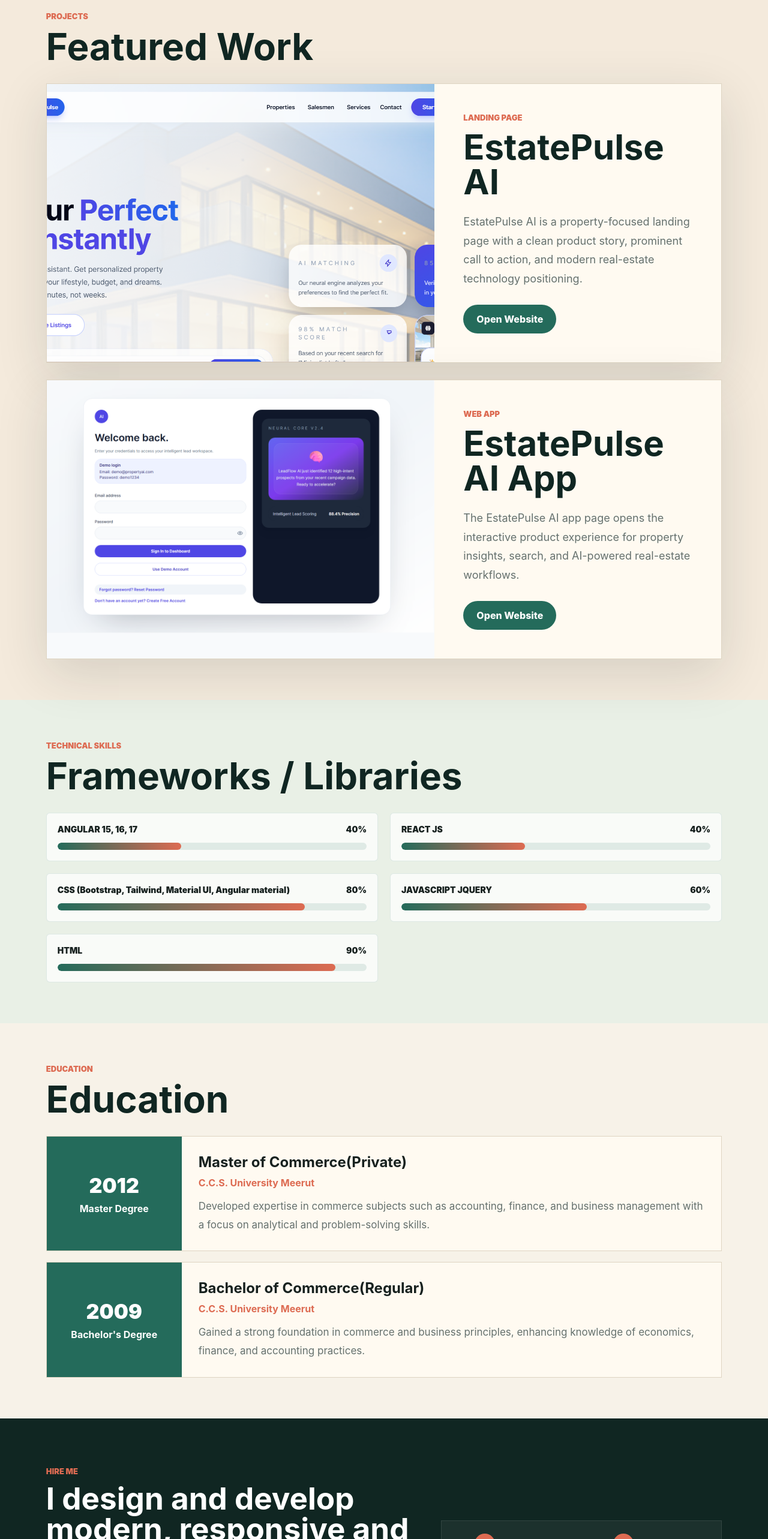
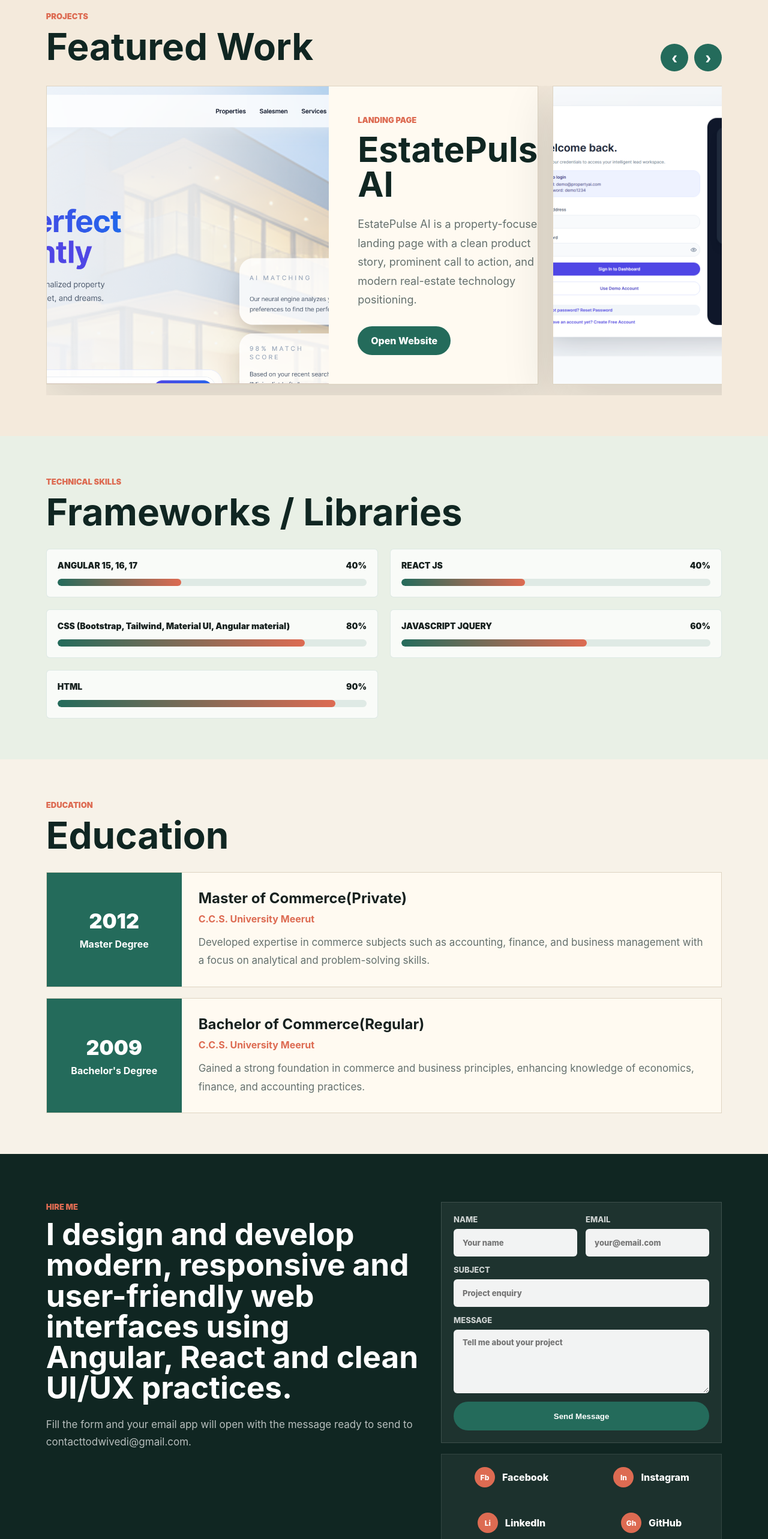
Before and after one commit to amitdevd/my-portfolio, a React (Create React App) app: page / in a window 1280 px wide. Shown: the part 3600-6166 px from the top of the page at 60% size. Built offline with nearby package versions, Linux system fonts and the light colour scheme.

Commit message:
Add project carousel and contact form

```diff
--- a/src/App.css
+++ b/src/App.css
@@ -450,7 +450,7 @@ a {
 }
 
 .contact {
-  align-items: center;
+  align-items: start;
   background: var(--deep);
   color: white;
   display: grid;
@@ -464,10 +464,72 @@ a {
   font-size: clamp(30px, 4vw, 54px);
 }
 
+.contact-copy {
+  color: rgba(255, 255, 255, 0.7);
+  font-size: 17px;
+  line-height: 1.7;
+  margin: 22px 0 0;
+  max-width: 620px;
+}
+
+.contact-panel {
+  display: grid;
+  gap: 18px;
+}
+
 .contact-links {
   border: 1px solid rgba(255, 255, 255, 0.14);
   display: grid;
   grid-template-columns: repeat(2, 1fr);
+}
+
+.contact-form {
+  background: rgba(255, 255, 255, 0.06);
+  border: 1px solid rgba(255, 255, 255, 0.14);
+  display: grid;
+  gap: 14px;
+  padding: 20px;
+}
+
+.form-row {
+  display: grid;
+  gap: 14px;
+  grid-template-columns: repeat(2, minmax(0, 1fr));
+}
+
+.contact-form label {
+  color: rgba(255, 255, 255, 0.78);
+  display: grid;
+  font-size: 13px;
+  font-weight: 800;
+  gap: 8px;
+  text-transform: uppercase;
+}
+
+.contact-form input,
+.contact-form textarea {
+  background: rgba(255, 255, 255, 0.94);
+  border: 1px solid transparent;
+  border-radius: 6px;
+  color: var(--deep);
+  font: inherit;
+  min-height: 46px;
+  outline: none;
+  padding: 12px 14px;
+  resize: vertical;
+  width: 100%;
+}
+
+.contact-form input:focus,
+.contact-form textarea:focus {
+  border-color: var(--coral);
+  box-shadow: 0 0 0 3px rgba(221, 107, 82, 0.22);
+}
+
+.contact-form .button {
+  border: 0;
+  cursor: pointer;
+  justify-content: center;
 }
 
 .blog-hero {
@@ -496,9 +558,47 @@ a {
   background: #f4eadc;
 }
 
-.project-stack {
+.project-carousel-wrap {
+  position: relative;
+}
+
+.carousel-controls {
+  display: flex;
+  gap: 10px;
+  justify-content: flex-end;
+  margin: -66px 0 24px;
+}
+
+.carousel-controls button {
+  align-items: center;
+  background: var(--green);
+  border: 0;
+  border-radius: 50%;
+  color: white;
+  cursor: pointer;
+  display: inline-flex;
+  font-size: 30px;
+  font-weight: 800;
+  height: 46px;
+  justify-content: center;
+  line-height: 1;
+  width: 46px;
+}
+
+.carousel-controls button:hover {
+  background: var(--coral);
+}
+
+.project-carousel {
   display: grid;
-  gap: 28px;
+  gap: 24px;
+  grid-auto-columns: minmax(820px, 88%);
+  grid-auto-flow: column;
+  overflow-x: auto;
+  padding: 0 0 18px;
+  scroll-behavior: smooth;
+  scroll-snap-type: x mandatory;
+  scrollbar-color: var(--green) rgba(36, 107, 91, 0.12);
 }
 
 .project-showcase {
@@ -510,6 +610,7 @@ a {
   gap: 0;
   grid-template-columns: minmax(0, 1.15fr) minmax(320px, 0.85fr);
   overflow: hidden;
+  scroll-snap-align: start;
 }
 
 .project-preview {
@@ -605,7 +706,14 @@ a {
 @media (max-width: 1020px) {
   .hero,
   .about,
-  .contact,
+  .contact {
+    grid-template-columns: 1fr;
+  }
+
+  .project-carousel {
+    grid-auto-columns: minmax(680px, 92%);
+  }
+
   .project-showcase {
     grid-template-columns: 1fr;
   }
@@ -641,12 +749,22 @@ a {
     font-size: 58px;
   }
 
+  .carousel-controls {
+    justify-content: flex-start;
+    margin: 0 0 18px;
+  }
+
+  .project-carousel {
+    grid-auto-columns: minmax(280px, 92%);
+  }
+
   .social-strip,
   .mini-grid,
   .skill-list,
   .post-grid,
   .education-card,
-  .contact-links {
+  .contact-links,
+  .form-row {
     grid-template-columns: 1fr;
   }
 
--- a/src/App.js
+++ b/src/App.js
@@ -1,3 +1,4 @@
+import { useRef } from 'react';
 import './App.css';
 
 const skills = [
@@ -206,6 +207,101 @@ function BlogPage() {
   );
 }
 
+function ProjectCarousel() {
+  const carouselRef = useRef(null);
+
+  const scrollProjects = (direction) => {
+    if (!carouselRef.current) {
+      return;
+    }
+
+    const cardWidth = carouselRef.current.querySelector('.project-showcase')?.offsetWidth || 0;
+    carouselRef.current.scrollBy({
+      left: direction * (cardWidth + 24),
+      behavior: 'smooth',
+    });
+  };
+
+  return (
+    <div className="project-carousel-wrap">
+      <div className="carousel-controls" aria-label="Project carousel controls">
+        <button type="button" onClick={() => scrollProjects(-1)} aria-label="Previous project">
+          <span aria-hidden="true">‹</span>
+        </button>
+        <button type="button" onClick={() => scrollProjects(1)} aria-label="Next project">
+          <span aria-hidden="true">›</span>
+        </button>
+      </div>
+      <div className="project-carousel" ref={carouselRef}>
+        {featuredProjects.map((project) => (
+          <article className="project-showcase" key={project.title}>
+            <a
+              className="project-preview"
+              href={project.url}
+              target="_blank"
+              rel="noreferrer"
+              aria-label={`Open ${project.title}`}
+            >
+              <img src={project.image} alt={`${project.title} screenshot`} />
+            </a>
+            <div className="project-content">
+              <p className="eyebrow">{project.eyebrow}</p>
+              <h3>{project.title}</h3>
+              <p>{project.text}</p>
+              <a className="button primary" href={project.url} target="_blank" rel="noreferrer">
+                Open Website
+              </a>
+            </div>
+          </article>
+        ))}
+      </div>
+    </div>
+  );
+}
+
+function ContactForm() {
+  const handleSubmit = (event) => {
+    event.preventDefault();
+    const formData = new FormData(event.currentTarget);
+    const name = formData.get('name');
+    const email = formData.get('email');
+    const subject = formData.get('subject') || 'Portfolio enquiry';
+    const message = formData.get('message');
+    const body = [
+      `Name: ${name}`,
+      `Email: ${email}`,
+      '',
+      message,
+    ].join('\n');
+
+    window.location.href = `mailto:contacttodwivedi@gmail.com?subject=${encodeURIComponent(subject)}&body=${encodeURIComponent(body)}`;
+  };
+
+  return (
+    <form className="contact-form" onSubmit={handleSubmit}>
+      <div className="form-row">
+        <label>
+          Name
+          <input type="text" name="name" placeholder="Your name" required />
+        </label>
+        <label>
+          Email
+          <input type="email" name="email" placeholder="your@email.com" required />
+        </label>
+      </div>
+      <label>
+        Subject
+        <input type="text" name="subject" placeholder="Project enquiry" />
+      </label>
+      <label>
+        Message
+        <textarea name="message" rows="5" placeholder="Tell me about your project" required />
+      </label>
+      <button className="button primary" type="submit">Send Message</button>
+    </form>
+  );
+}
+
 function App() {
   if (window.location.pathname === '/blog') {
     return <BlogPage />;
@@ -312,29 +408,7 @@ function App() {
             <p className="eyebrow">Projects</p>
             <h2>Featured Work</h2>
           </div>
-          <div className="project-stack">
-            {featuredProjects.map((project) => (
-              <article className="project-showcase" key={project.title}>
-                <a
-                  className="project-preview"
-                  href={project.url}
-                  target="_blank"
-                  rel="noreferrer"
-                  aria-label={`Open ${project.title}`}
-                >
-                  <img src={project.image} alt={`${project.title} screenshot`} />
-                </a>
-                <div className="project-content">
-                  <p className="eyebrow">{project.eyebrow}</p>
-                  <h3>{project.title}</h3>
-                  <p>{project.text}</p>
-                  <a className="button primary" href={project.url} target="_blank" rel="noreferrer">
-                    Open Website
-                  </a>
-                </div>
-              </article>
-            ))}
-          </div>
+          <ProjectCarousel />
         </section>
 
         <section className="section skills" id="skills">
@@ -383,7 +457,10 @@ function App() {
           <div>
             <p className="eyebrow">Hire me</p>
             <h2>I design and develop modern, responsive and user-friendly web interfaces using Angular, React and clean UI/UX practices.</h2>
+            <p className="contact-copy">Fill the form and your email app will open with the message ready to send to contacttodwivedi@gmail.com.</p>
           </div>
+          <div className="contact-panel">
+            <ContactForm />
             <div className="contact-links">
               {socialLinks.map((link) => (
                 <a key={link.name} href={link.url} target="_blank" rel="noreferrer">
@@ -391,6 +468,7 @@ function App() {
                   {link.name}
                 </a>
               ))}
+            </div>
           </div>
         </section>
       </main>
```
Lines whose indentation alone changed are shown as unchanged.
